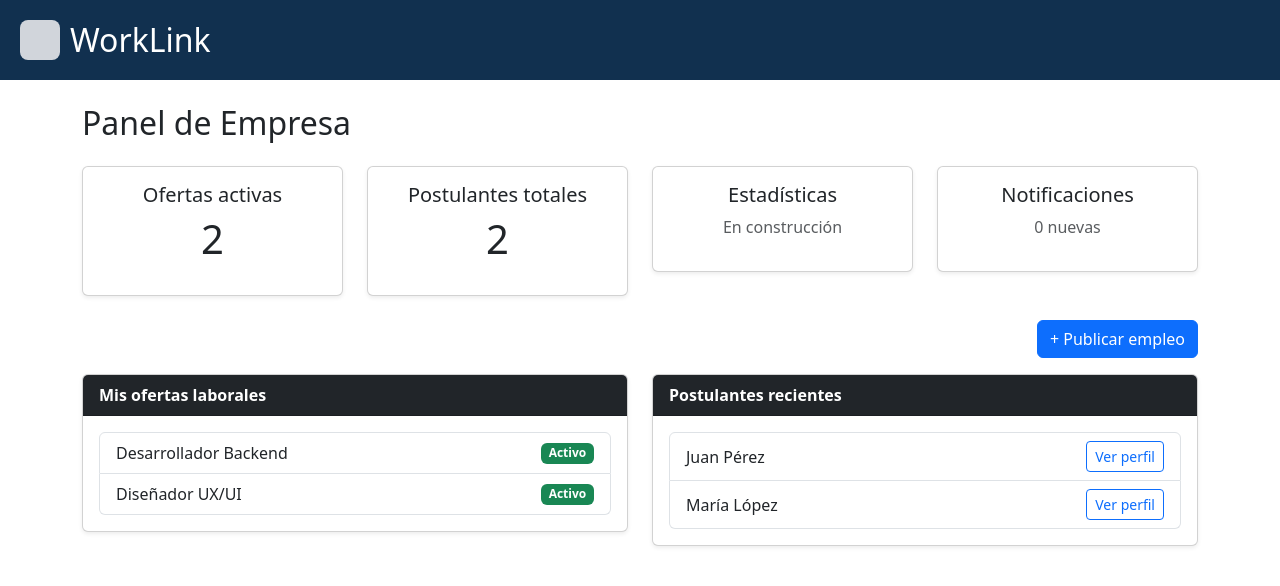
After one commit to Chappie7w7/Work-Link, a Flask app: page /empresa/ in a window 1280 px wide. The commit adds this page. Shown: the top 586 px of the page. Run offline with Flask 3, Linux system fonts and the light colour scheme.

```diff
--- a/app/routes/__init__.py
+++ b/app/routes/__init__.py
@@ -6,6 +6,8 @@ from .rt_planes import rt_planes
 from .rt_empleos import rt_empleos
 from .rt_mensajes import rt_mensajes
 from .rt_registro import rt_registro
+from .rt_empresa import rt_empresa
+from .rt_registro_empresa import rt_registro_empresa
 
 def register_routes(app):
     app.register_blueprint(rt_index)
@@ -16,3 +18,5 @@ def register_routes(app):
     app.register_blueprint(rt_empleos)
     app.register_blueprint(rt_mensajes)
     app.register_blueprint(rt_registro)
+    app.register_blueprint(rt_registro_empresa)
+    app.register_blueprint(rt_empresa)
--- /dev/null
+++ b/app/routes/rt_empresa.py
@@ -0,0 +1,36 @@
+from flask import Blueprint, render_template
+
+rt_empresa = Blueprint("rt_empresa", __name__, url_prefix="/empresa")
+
+# Dashboard de empresa
+@rt_empresa.route("/")
+def dashboard():
+    # Datos de prueba
+    ofertas = [
+        {"id": 1, "titulo": "Desarrollador Backend", "estado": "Activo"},
+        {"id": 2, "titulo": "Diseñador UX/UI", "estado": "Activo"},
+    ]
+
+    candidatos = [
+        {"id": 101, "nombre": "Juan Pérez"},
+        {"id": 102, "nombre": "María López"},
+    ]
+
+    return render_template("empresa/empresa.jinja2",
+        ofertas_activas=len(ofertas),
+        postulantes_totales=len(candidatos),
+        ofertas=ofertas,
+        candidatos=candidatos,
+    )
+
+
+# Ruta para publicar empleo
+@rt_empresa.route("/publicar")
+def publicar_empleo():
+    return "<h3>Aquí irá el formulario para publicar empleo</h3>"
+
+
+# Ruta para ver perfil de candidato
+@rt_empresa.route("/candidato/<int:candidato_id>")
+def ver_candidato(candidato_id):
+    return f"<h3>Perfil del candidato con ID: {candidato_id}</h3>"
--- /dev/null
+++ b/app/static/css/style_empresa.css
@@ -0,0 +1,53 @@
+
+
+    body {
+        background-color: #f4f6f9;
+    }
+    header {
+      background-color: #11304F;
+      padding: 20px;
+      display: flex;
+      align-items: center;
+    }
+
+    header .logo {
+      width: 40px;
+      height: 40px;
+      background-color: #d1d5db;
+      border-radius: 8px;
+      margin-right: 10px;
+    }
+
+    header h1 {
+      color: white;
+      font-size: 32px;
+      margin: 0;
+    }
+    .dashboard-header {
+        font-size: 1.5rem;
+        font-weight: 600;
+        margin-bottom: 20px;
+    }
+    .card {
+        border: none;
+        border-radius: 15px;
+    }
+    .card-header {
+        font-weight: 600;
+    }
+    .stat-card {
+        border-radius: 15px;
+        transition: transform 0.2s ease;
+    }
+    .stat-card:hover {
+        transform: translateY(-3px);
+    }
+    .stat-value {
+        font-size: 2rem;
+        font-weight: bold;
+        color: #2563eb;
+    }
+    .btn-primary {
+        border-radius: 25px;
+        padding: 10px 20px;
+    }
--- /dev/null
+++ b/app/templates/empresa/empresa.jinja2
@@ -0,0 +1,113 @@
+
+<!DOCTYPE html>
+<html lang="es">
+<head>
+  <meta charset="UTF-8">
+  <meta name="viewport" content="width=device-width, initial-scale=1.0">
+  <title>Panel Empresa</title>
+  <link rel="stylesheet" href="{{ url_for('static', filename='css/style_empresa.css') }}">
+  <link rel="stylesheet" href="https://cdn.jsdelivr.net/npm/bootstrap@5.3.0/dist/css/bootstrap.min.css">
+</head>
+<body>
+<header>
+    <div class="logo"></div>
+    <h1>WorkLink</h1>
+  </header>
+
+<div class="container mt-4">
+    <h2 class="mb-4">Panel de Empresa</h2>
+
+    <!-- Dashboard resumen -->
+    <div class="row mb-4">
+        <div class="col-md-3">
+            <div class="card text-center shadow-sm">
+                <div class="card-body">
+                    <h5 class="card-title">Ofertas activas</h5>
+                    <p class="display-6">{{ ofertas_activas }}</p>
+                </div>
+            </div>
+        </div>
+        <div class="col-md-3">
+            <div class="card text-center shadow-sm">
+                <div class="card-body">
+                    <h5 class="card-title">Postulantes totales</h5>
+                    <p class="display-6">{{ postulantes_totales }}</p>
+                </div>
+            </div>
+        </div>
+        <div class="col-md-3">
+            <div class="card text-center shadow-sm">
+                <div class="card-body">
+                    <h5 class="card-title">Estadísticas</h5>
+                    <p class="text-muted">En construcción</p>
+                </div>
+            </div>
+        </div>
+        <div class="col-md-3">
+            <div class="card text-center shadow-sm">
+                <div class="card-body">
+                    <h5 class="card-title">Notificaciones</h5>
+                    <p class="text-muted">0 nuevas</p>
+                </div>
+            </div>
+        </div>
+    </div>
+
+    <!-- Botón publicar -->
+    <div class="text-end mb-3">
+        <a href="{{ url_for('rt_empresa.publicar_empleo') }}" class="btn btn-primary">
+            + Publicar empleo
+        </a>
+    </div>
+
+    <div class="row">
+        <!-- Ofertas laborales -->
+        <div class="col-md-6">
+            <div class="card shadow-sm mb-4">
+                <div class="card-header bg-dark text-white">
+                    Mis ofertas laborales
+                </div>
+                <div class="card-body">
+                    {% if ofertas %}
+                        <ul class="list-group">
+                            {% for oferta in ofertas %}
+                            <li class="list-group-item d-flex justify-content-between align-items-center">
+                                {{ oferta.titulo }}
+                                <span class="badge bg-success">{{ oferta.estado }}</span>
+                            </li>
+                            {% endfor %}
+                        </ul>
+                    {% else %}
+                        <p class="text-muted">No tienes ofertas activas.</p>
+                    {% endif %}
+                </div>
+            </div>
+        </div>
+
+        <!-- Candidatos -->
+        <div class="col-md-6">
+            <div class="card shadow-sm mb-4">
+                <div class="card-header bg-dark text-white">
+                    Postulantes recientes
+                </div>
+                <div class="card-body">
+                    {% if candidatos %}
+                        <ul class="list-group">
+                            {% for c in candidatos %}
+                            <li class="list-group-item d-flex justify-content-between align-items-center">
+                                {{ c.nombre }}
+                                <a href="{{ url_for('rt_empresa.ver_candidato', candidato_id=c.id) }}" class="btn btn-sm btn-outline-primary">Ver perfil</a>
+                            </li>
+                            {% endfor %}
+                        </ul>
+                    {% else %}
+                        <p class="text-muted">No tienes postulantes recientes.</p>
+                    {% endif %}
+                </div>
+            </div>
+        </div>
+    </div>
+</div>
+
+</body>
+</html>
```
Also changed, not shown: app/routes/rt_registro_empresa.py (added, +8 -0 lines), app/static/css/style_index.css (+55 -0 lines), app/static/css/style_registro.css (added, +110 -0 lines), app/templates/empresa/registro_empresa.jinja2 (added, +58 -0 lines), app/templates/index.jinja2 (+19 -1 lines), app/templates/registro.jinja2 (+8 -85 lines).
